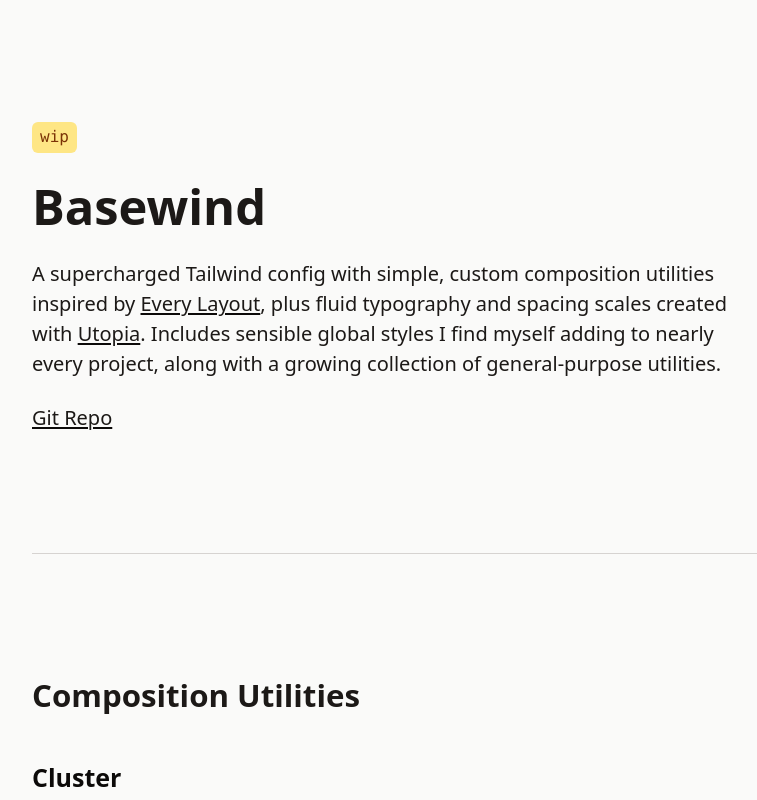
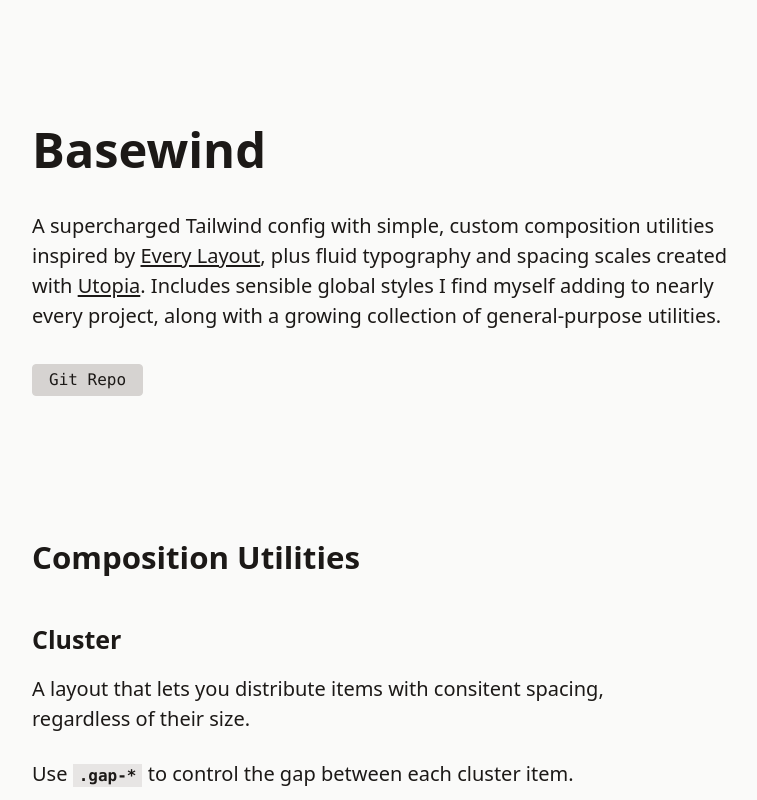
Before and after one commit to matthewgoodyear/basewind, a website built with Vite: page index.html in a window 1280 px wide. Shown: the top 800 px of the page, without its empty margins (176-933 px from the left). Built offline with nearby package versions, Linux system fonts and the light colour scheme.

Commit message:
Small refactor

```diff
--- a/index.html
+++ b/index.html
@@ -9,14 +9,8 @@
   </head>
 
   <body data-theme="light">
-    <div class="wrapper | space-y-fl-2xl-3xl">
-      <header class="space-y-6">
-        <span
-          class="bg-amber-200 font-mono inline-flex items-center gap-1 rounded-md text-sm font-medium text-amber-900 px-2 py-1"
-        >
-          wip
-        </span>
-
+    <header id="site-header">
+      <div class="wrapper | space-y-8">
         <h1 class="text-3xl font-bold">Basewind</h1>
 
         <p class="text-balance">
@@ -27,11 +21,18 @@
           growing collection of general-purpose utilities.
         </p>
 
-        <a href="" class="btn" rel="external" target="_blank">Git Repo</a>
+        <a
+          href="https://github.com/matthewgoodyear/basewind"
+          class="btn"
+          rel="external"
+          target="_blank"
+          >Git Repo</a
+        >
+      </div>
     </header>
 
-      <hr />
-
+    <main id="site-main" class="py-fl-3xl-4xl">
+      <div class="wrapper space-y-fl-2xl-3xl">
         <section class="space-y-8" aria-labelledby="compositions">
           <h2 id="compositions" class="text-xl font-bold">Composition Utilities</h2>
 
@@ -149,15 +150,17 @@
               class="p-6 bg-stone-100 border border-stone-200 rounded-lg dark:bg-stone-900 dark:border dark:border-stone-800"
             >
               <div class="cluster">
-              <div class="frame-cinema text-xs font-mono h-56 frame bg-blue-500">.frame-cinema</div>
-              <div class="frame-square text-xs font-mono h-56 frame bg-blue-500">.frame-square</div>
-              <div class="frame-photo text-xs font-mono h-56 frame bg-blue-500">.frame-photo</div>
+                <div class="frame-cinema text-sm font-mono h-56 frame bg-blue-500">
+                  .frame-cinema
+                </div>
+                <div class="frame-square text-sm font-mono h-56 frame bg-blue-500">
+                  .frame-square
+                </div>
+                <div class="frame-photo text-sm font-mono h-56 frame bg-blue-500">.frame-photo</div>
               </div>
             </div>
           </article>
         </section>
-
-      <hr />
 
         <section class="space-y-8" aria-labelledby="utilities">
           <h2 id="utilities" class="text-xl font-bold">General Utilities</h2>
@@ -168,8 +171,8 @@
               <h3>Full Bleed</h3>
 
               <p>
-              Add <code>.full-bleed</code> to an element to make it break out of it's container and
-              fill the width of the screen—Thanks
+                Add <code>.full-bleed</code> to an element to make it break out of it's container
+                and fill the width of the screen—Thanks
                 <a
                   href="https://archive.hankchizljaw.com/wrote/creating-a-full-bleed-css-utility/"
                   rel="external"
@@ -192,13 +195,13 @@
             <div class="rich-text">
               <h3>Stretch Link</h3>
               <p>
-              The <code>.stretch-link</code> class is used to expand a link to cover the full parent
-              container. This is to avoid the evil sin of wrapping the entire content in an anchor
-              tag, which affects accessibility.
+                The <code>.stretch-link</code> class is used to expand a link to cover the full
+                parent container. This is to avoid the evil sin of wrapping the entire content in an
+                anchor tag, which affects accessibility.
               </p>
               <p>
-              Make sure to add <code>.relative</code> to the parent element to prevent the link from
-              stretching outside the parent element.
+                Make sure to add <code>.relative</code> to the parent element to prevent the link
+                from stretching outside the parent element.
               </p>
             </div>
 
@@ -213,17 +216,20 @@
                 <p class="text-sm">
                   Lorem, ipsum dolor sit amet consectetur adipisicing elit. Quibusdam, deleniti.
                 </p>
-              <a href="/" class="stretch-link">Card link</a>
+                <a href="/" class="stretch-link text-sm">Card link</a>
               </article>
             </div>
           </article>
         </section>
+      </div>
+    </main>
 
-      <footer>
+    <footer id="site-footer">
+      <div class="wrapper">
         <span
-          >Crafted by <a href="https://mattgdyr.com" rel="external" target="_blank">Matt</a>.</span
+          >Built by <a href="https://mattgdyr.com" rel="external" target="_blank">Matt</a>.</span
         >
+      </div>
     </footer>
-    </div>
   </body>
 </html>
--- a/package.json
+++ b/package.json
@@ -1,5 +1,5 @@
 {
-  "name": "tailwind-starter",
+  "name": "basewind",
   "private": true,
   "version": "0.0.0",
   "type": "module",
--- a/src/style.css
+++ b/src/style.css
@@ -1,6 +1,5 @@
 @import 'tailwindcss';
 @plugin "@tailwindcss/typography";
-
 @custom-variant dark (&:where([data-theme=dark], [data-theme=dark] *));
 
 /*
@@ -9,7 +8,7 @@
 
 @theme {
   /* Resets */
-  /* --aspect-*: initial; */
+  --aspect-*: initial;
 
   /* Font Family */
 
@@ -22,6 +21,9 @@
   --text-3xl: clamp(1.6018rem, 1.036rem + 2.8292vi, 3.0518rem);
 
   /* Colours */
+  --color-current: currentColor;
+  --color-black: hsl(0, 0%, 2%);
+  --color-white: hsl(0, 0%, 98%);
 
   /* Spacing */
   --spacing-fl-3xs: clamp(0.25rem, 0.2283rem + 0.1087vi, 0.3125rem);
@@ -35,7 +37,6 @@
   --spacing-fl-3xl: clamp(6rem, 5.4783rem + 2.6087vi, 7.5rem);
   --spacing-fl-4xl: clamp(7rem, 6.3913rem + 3.0435vi, 8.75rem);
 
-  /* One-up pairs */
   --spacing-fl-3xs-2xs: clamp(0.25rem, 0.1196rem + 0.6522vi, 0.625rem);
   --spacing-fl-2xs-xs: clamp(0.5rem, 0.3478rem + 0.7609vi, 0.9375rem);
   --spacing-fl-xs-s: clamp(0.75rem, 0.5761rem + 0.8696vi, 1.25rem);
@@ -103,12 +104,21 @@
 
   h1,
   h2,
+  h3,
+  h4,
+  h5,
+  h6 {
+    @apply max-w-[35ch];
+  }
+
+  h1,
+  h2,
   h3 {
     @apply text-balance;
   }
 
   a {
-    @apply underline underline-offset-2 hover:text-stone-50 hover:bg-stone-950 decoration-stone-950 dark:decoration-stone-50 dark:hover:bg-stone-50 dark:hover:text-stone-950;
+    @apply underline underline-offset-2 hover:text-stone-50 hover:bg-stone-900 decoration-stone-900 dark:decoration-stone-50 dark:hover:bg-stone-50 dark:hover:text-stone-900;
   }
 
   hr {
@@ -118,6 +128,10 @@
   mark,
   ::selection {
     @apply bg-amber-200 text-stone-900;
+  }
+
+  :focus:not(:focus-visible) {
+    @apply outline-none;
   }
 
   :focus-visible {
@@ -144,7 +158,15 @@
 
 @layer components {
   .rich-text {
-    @apply prose dark:prose-invert prose-stone prose-h1:text-2xl prose-h2:text-xl prose-h3:text-lg prose-h4:text-base prose-p:text-base prose-code:text-[80%] prose-code:before:content-none prose-code:after:content-none prose-p:dark:text-stone-50 prose-p:text-stone-950 prose-headings:text-stone-950 prose-headings:dark:text-stone-50 prose-a:hover:text-stone-50 prose-a:dark:hover:text-stone-950 prose-a:hover:decoration-stone-950 prose-a:dark:hover:decoration-stone-50;
+    @apply prose dark:prose-invert prose-stone prose-h1:text-2xl prose-h2:text-xl prose-h3:text-lg prose-h4:text-base prose-p:text-base prose-code:text-[80%] prose-code:before:content-none prose-code:after:content-none prose-p:dark:text-stone-50 prose-p:text-stone-900 prose-headings:text-stone-900 prose-headings:dark:text-stone-50 prose-a:hover:text-stone-50 prose-a:dark:hover:text-stone-900 prose-a:hover:decoration-stone-900 prose-a:dark:hover:decoration-stone-50;
+  }
+
+  .btn {
+    @apply inline-flex items-center font-mono text-sm text-stone-900 justify-center gap-1 py-1 px-4 border no-underline rounded-sm text-center border-stone-300 bg-stone-300;
+
+    &:hover {
+      @apply brightness-90;
+    }
   }
 }
 
@@ -156,6 +178,10 @@
 /* Wrapper */
 @utility wrapper {
   @apply px-4 relative mx-auto max-w-4xl;
+}
+@utility wrapper-* {
+  @apply px-4 relative mx-auto;
+  max-width: --value(--container- *);
 }
 
 /* Cluster */
@@ -183,7 +209,6 @@
     @apply basis-full;
   }
 }
-
 @utility switcher-width-* {
   > * {
     flex-basis: calc((--value(--container- *) - 100%) * 999);
```
Also changed, not shown: 1 other file. Lines whose indentation alone changed are shown as unchanged.
